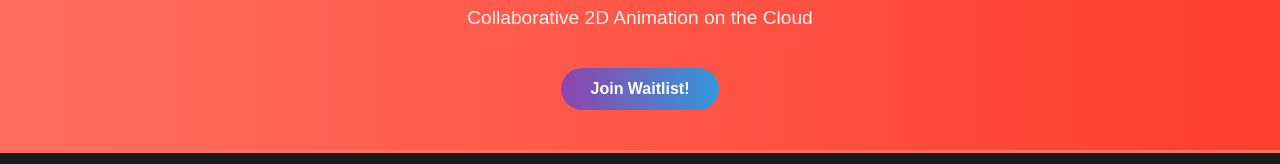
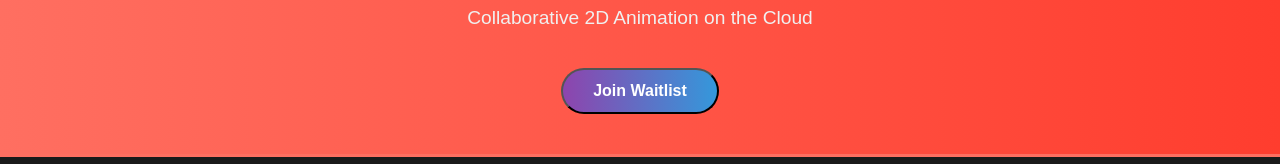
Before and after one commit to rahulbudhrani01/pixle-pro.github.io, a plain HTML site: page index.html in a window 1280 px wide. Shown: the part 191-355 px from the top of the page. Drawn offline with Linux system fonts and the light colour scheme.

Commit message:
updated join waitlist button

```diff
--- a/index.html
+++ b/index.html
@@ -44,6 +44,7 @@
             text-decoration: none;
             font-weight: bold;
             transition: background 0.3s, transform 0.2s;
+            cursor: pointer;
         }
         .cta-button:hover {
             background: linear-gradient(90deg, #3498db, #8e44ad);
@@ -79,13 +80,18 @@
             width: 100%;
         }
     </style>
+    <script>
+        function joinWaitlist() {
+            alert("We will update this page with a form soon! Meanwhile, you can email us at info@pixle.pro.");
+        }
+    </script>
 </head>
 <body>
     <header>
         <img src="logo.png" alt="Pixle.pro Logo">
         <h1>Pixle.pro</h1>
         <p>Collaborative 2D Animation on the Cloud</p>
-        <a href="#get-started" class="cta-button">Join Waitlist!</a>
+        <button class="cta-button" onclick="joinWaitlist()">Join Waitlist</button>
     </header>
     <section>
         <h2>Why Choose Pixle.pro?</h2>
```
